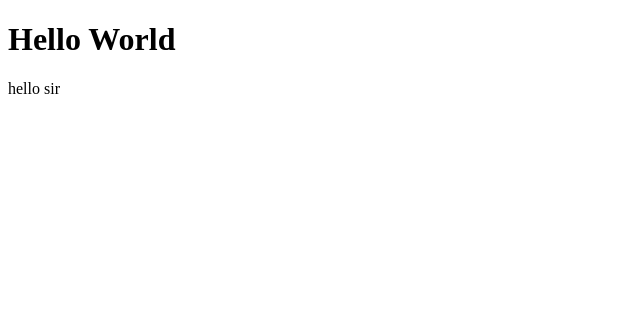
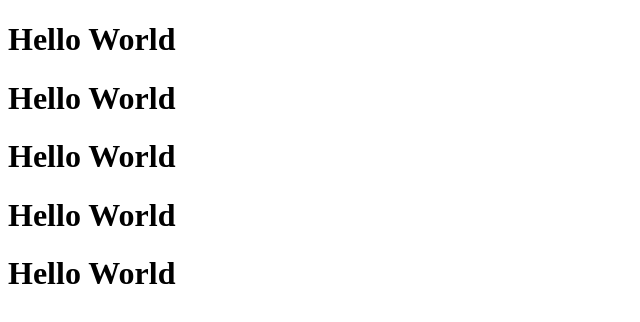
Before and after one commit to Jfvrald/New-folder, a plain HTML site: page index.html in a window 1280 px wide. Shown: the whole page, without its empty margins (0-640 px from the left). Drawn offline with Linux system fonts and the light colour scheme.

Commit message:
Second Try

```diff
--- a/index.html
+++ b/index.html
@@ -9,6 +9,11 @@
 
 
     <h1>Hello World</h1>
-    <p> hello sir</p>
+    <h1>Hello World</h1>
+    <h1>Hello World</h1>
+    <h1>Hello World</h1>
+    <h1>Hello World</h1>
+
+
 </body>
 </html>
```
